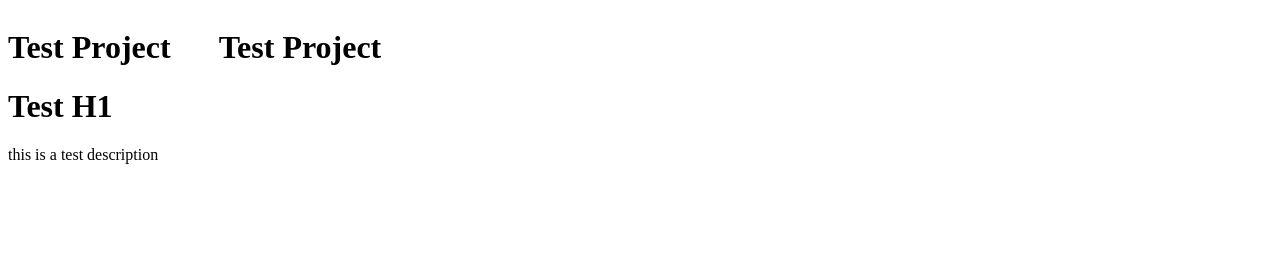
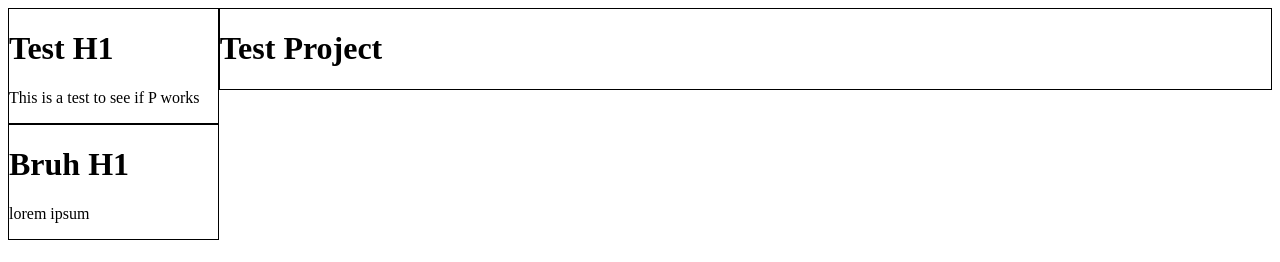
Before and after one commit to HopliteRPG/todo-list, a website built with webpack: page src/template.html in a window 1280 px wide. Built offline with nearby package versions, Linux system fonts and the light colour scheme.

Commit message:
removed contentProjectDiv placeholder html

```diff
--- a/src/index.js
+++ b/src/index.js
@@ -1,4 +1,5 @@
 import "./styles.css";
 import { createProject } from "./project-creator";
 
-createProject();
+createProject("Test H1","This is a test to see if P works");
+createProject("Bruh H1","lorem ipsum");
--- a/src/project-creator.js
+++ b/src/project-creator.js
@@ -1,6 +1,6 @@
 export{createProject}
 
-function createProject(){
+function createProject(h1Text,pText){
     //Declaring HTML Variables
     const divCreate = document.createElement("div");
     const h1Create = document.createElement("h1");
@@ -31,14 +31,17 @@ function createProject(){
         div.appendChild(cloneH1Create);
     }
 
-    function appendProject(parentDiv,childDiv,h1,p,className){
-        parentDiv.appendChild(childDiv);
-        childDiv.className.add(className);
-        childDiv.appendChild(h1);
-        childDiv.appendChild(p);
-    }
+    // function appendProject(parentDiv,childDiv,h1,p,className){
+    //     let cloneChildDiv = childDiv.cloneNode(true);
+    //     cloneChildDiv.classList.add(className);
+    //     parentDiv.appendChild(cloneChildDiv);
+    //     cloneChildDiv.appendChild(h1);
+    //     cloneChildDiv.appendChild(p);
+    // }
 
-    const testDiv = createDivSection(contentProjectDiv,divCreate,"testDiv");
-    const testH1 = createH1(testDiv.cloneDivCreate,h1Create,"Test H1","testH1");
-    const testP = createP(testDiv.cloneDivCreate,pCreate,"this is a test description","testP")
+    let projectDiv = createDivSection(contentProjectDiv,divCreate,"projectDiv");
+    let projectH1 = createH1(projectDiv.cloneDivCreate,h1Create,h1Text,"projectH1");
+    let projectP = createP(projectDiv.cloneDivCreate,pCreate,pText,"projectP");
+
+    // appendProject(contentProjectDiv,testDiv.cloneDivCreate,testH1,testP,"projectDiv");
 }
--- a/src/styles.css
+++ b/src/styles.css
@@ -4,3 +4,8 @@
     grid-template: 1fr/ 1fr 5fr;
 
 }
+
+.projectDiv{
+    border: black 1px solid;
+    cursor: pointer;
+}
--- a/src/template.html
+++ b/src/template.html
@@ -8,9 +8,7 @@
 <body>
     <div id="content">
         <div class="contentProjectDiv">
-            <div class="projectDiv">
-                <h1 class="projectDivTitle">Test Project</h1>
-            </div>
+
         </div>
 
         <div class="contentTodoDiv">
```
